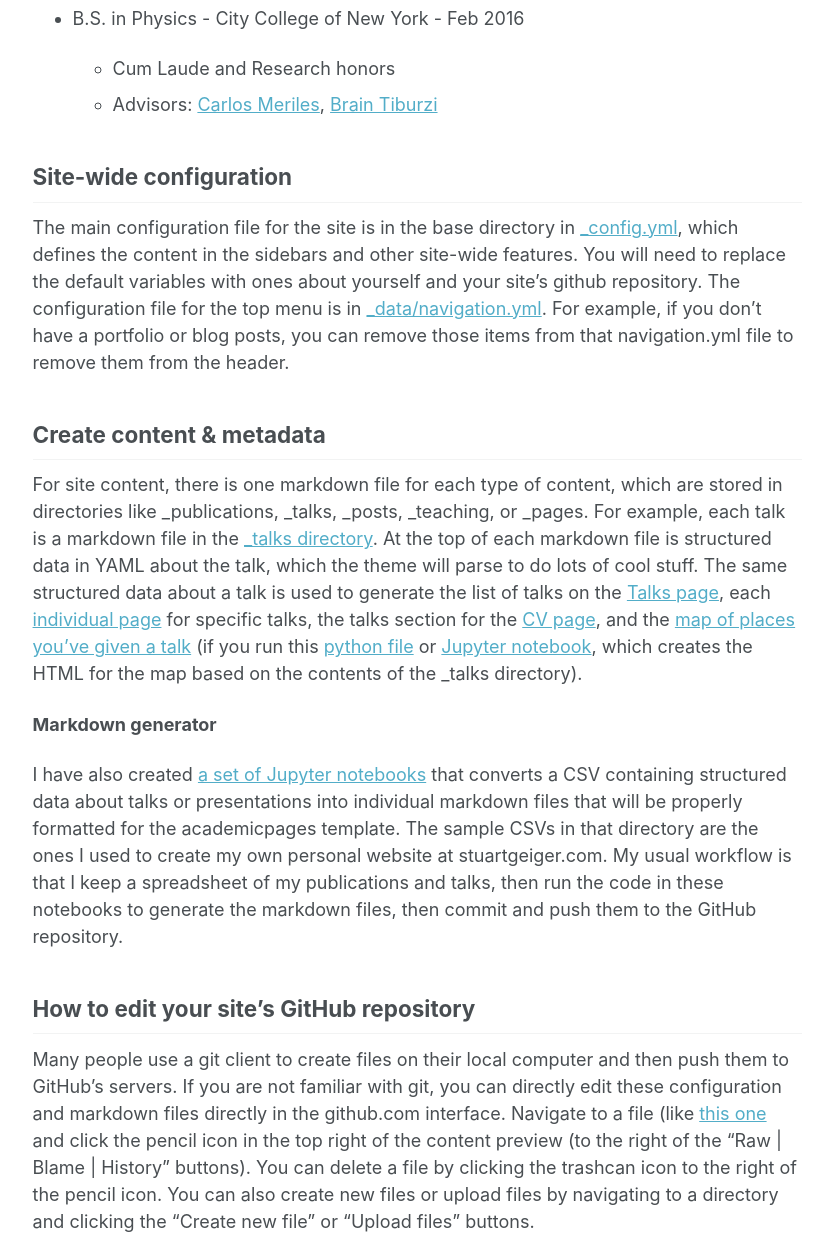
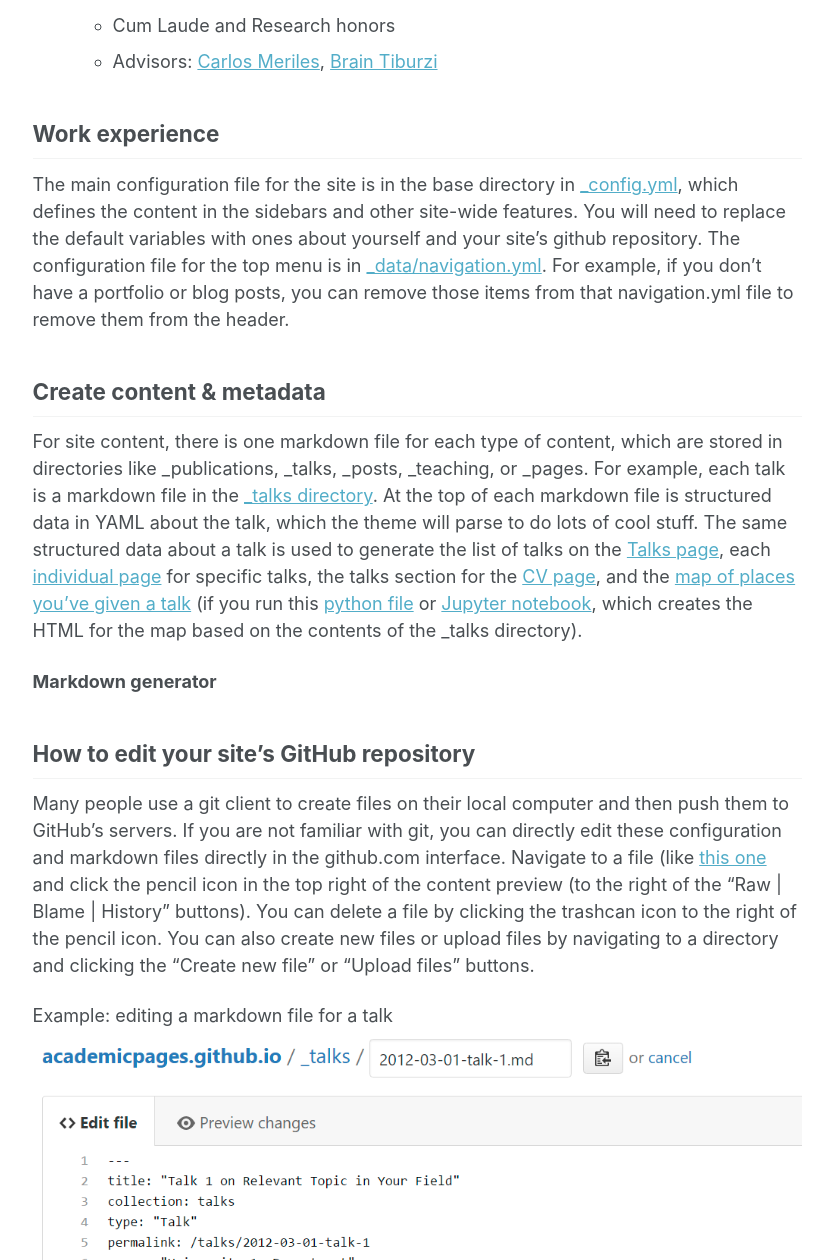
Before and after one commit to kryogenica/CV, a Jekyll site: the page built from _pages/about.md, in a window 1280 px wide and 1400 px high, scrolled down 594 px, cut to the strip 140-1400 px from the top of the window. Shown: the whole strip, without its empty margins (249-1082 px from the left). Built offline with Jekyll 4.4.1, drawn with Linux system fonts in a browser that asks for light colours.

Commit message:
Update about.md

```diff
--- a/_pages/about.md
+++ b/_pages/about.md
@@ -21,20 +21,17 @@
 Education
 ======
 * PhD in Physics - Graduate Center of the City University of New York - Summer 2024
-
   * Advisors: [Hernan Makse](https://hmakse.ccny.cuny.edu/), [Manuel Zimmer](https://www.imp.ac.at/groups/manuel-zimmer)
-
 * MPhil in Physics - Graduate Center of the City University of New York - Feb 2023
-
   * Advisors: [Hernan Makse](https://hmakse.ccny.cuny.edu/), [Manuel Zimmer](https://www.imp.ac.at/groups/manuel-zimmer)
-
 * B.S. in Physics - City College of New York - Feb 2016
-
   * Cum Laude and Research honors
   * Advisors: [Carlos Meriles](https://cmeriles.ccny.cuny.edu/), [Brain Tiburzi](https://www.gc.cuny.edu/people/brian-c-tiburzi)
 
-Site-wide configuration
+Work experience
 ------
+
+
 The main configuration file for the site is in the base directory in [_config.yml](https://github.com/academicpages/academicpages.github.io/blob/master/_config.yml), which defines the content in the sidebars and other site-wide features. You will need to replace the default variables with ones about yourself and your site's github repository. The configuration file for the top menu is in [_data/navigation.yml](https://github.com/academicpages/academicpages.github.io/blob/master/_data/navigation.yml). For example, if you don't have a portfolio or blog posts, you can remove those items from that navigation.yml file to remove them from the header.
 
 Create content & metadata
@@ -43,8 +40,6 @@
 
 **Markdown generator**
 
-I have also created [a set of Jupyter notebooks](https://github.com/academicpages/academicpages.github.io/tree/master/markdown_generator
-) that converts a CSV containing structured data about talks or presentations into individual markdown files that will be properly formatted for the academicpages template. The sample CSVs in that directory are the ones I used to create my own personal website at stuartgeiger.com. My usual workflow is that I keep a spreadsheet of my publications and talks, then run the code in these notebooks to generate the markdown files, then commit and push them to the GitHub repository.
 
 How to edit your site's GitHub repository
 ------
```
